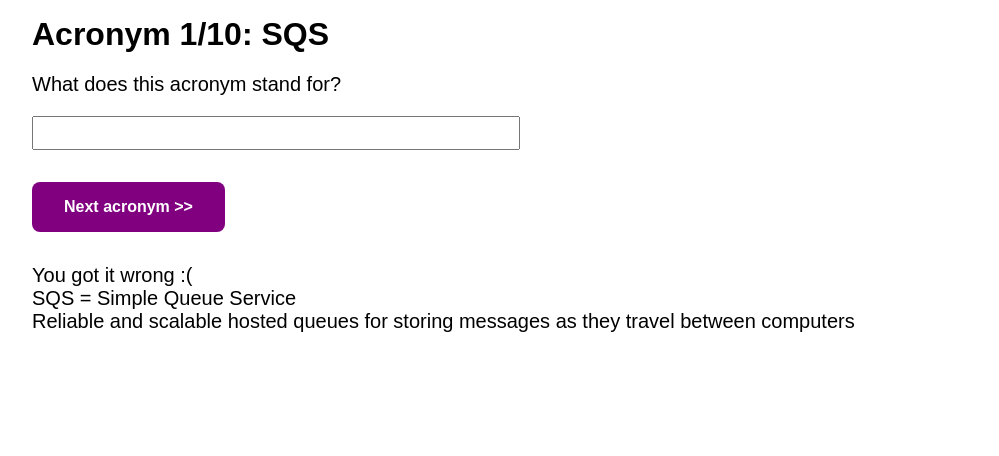
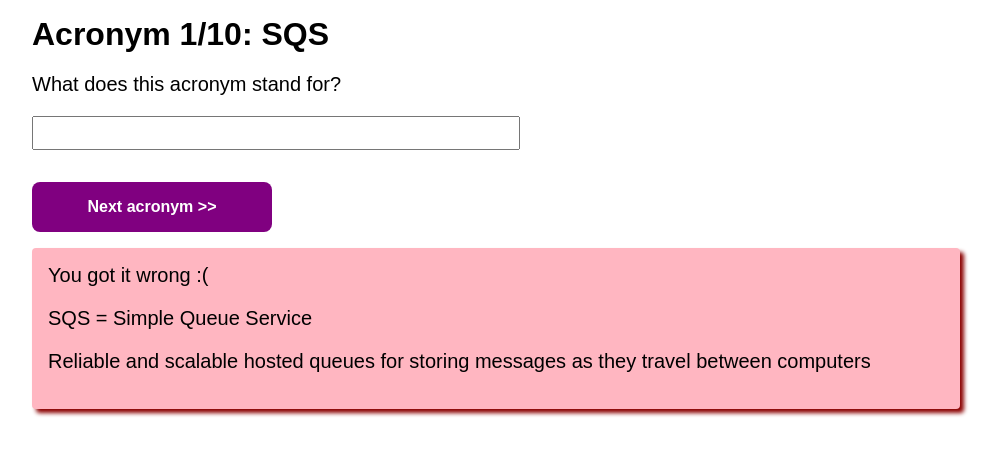
Before and after one commit to dana-ciocan/acronym-test, a Vue app: page / in a window 1280 px wide. Both pictures are taken after a click on the button "Check answer". Shown: the top 456 px of the page, without its empty margins (144-1143 px from the left). Built offline with nearby package versions, Linux system fonts and the light colour scheme.

Commit message:
Style definition box

```diff
--- a/src/App.vue
+++ b/src/App.vue
@@ -22,14 +22,19 @@
         Next acronym >>
       </button>
     </div>
-    <div class="expansion-display">
-      <p v-if="correctAnswers[selectedAcronym] === true" class="correct-answer">
+    <div
+      class="expansion-display"
+      v-if="correctAnswers[selectedAcronym] !== undefined"
+      :class="
+        correctAnswers[selectedAcronym] === true
+          ? 'correct-answer'
+          : 'incorrect-answer'
+      "
+    >
+      <p v-if="correctAnswers[selectedAcronym] === true">
         You got it right!
       </p>
-      <p
-        v-if="correctAnswers[selectedAcronym] === false"
-        class="incorrect-answer"
-      >
+      <p v-if="correctAnswers[selectedAcronym] === false">
         You got it wrong :(
       </p>
       <p v-if="correctAnswers[selectedAcronym] !== undefined">
@@ -126,12 +131,24 @@
 }
 
 .expansion-display {
-  height: 1rem;
-  padding: 2rem 0;
+  padding: 1rem;
+  margin-top: 1rem;
+}
+
+.expansion-display.correct-answer {
+  background-color: palegreen;
+  border-radius: 0.25rem;
+  box-shadow: 0.25rem 0.25rem 0.25rem darkgreen;
+}
+
+.expansion-display.incorrect-answer {
+  background-color: lightpink;
+  border-radius: 0.25rem;
+  box-shadow: 0.25rem 0.25rem 0.25rem darkred;
 }
 
 .expansion-display > p {
-  margin: 0;
+  margin-top: 0;
 }
 
 .navigation-buttons {
@@ -151,6 +168,7 @@
   border-radius: 0.5rem;
   margin-right: 1rem;
   cursor: pointer;
+  width: 15rem;
 }
 
 input[type='text'] {
```
